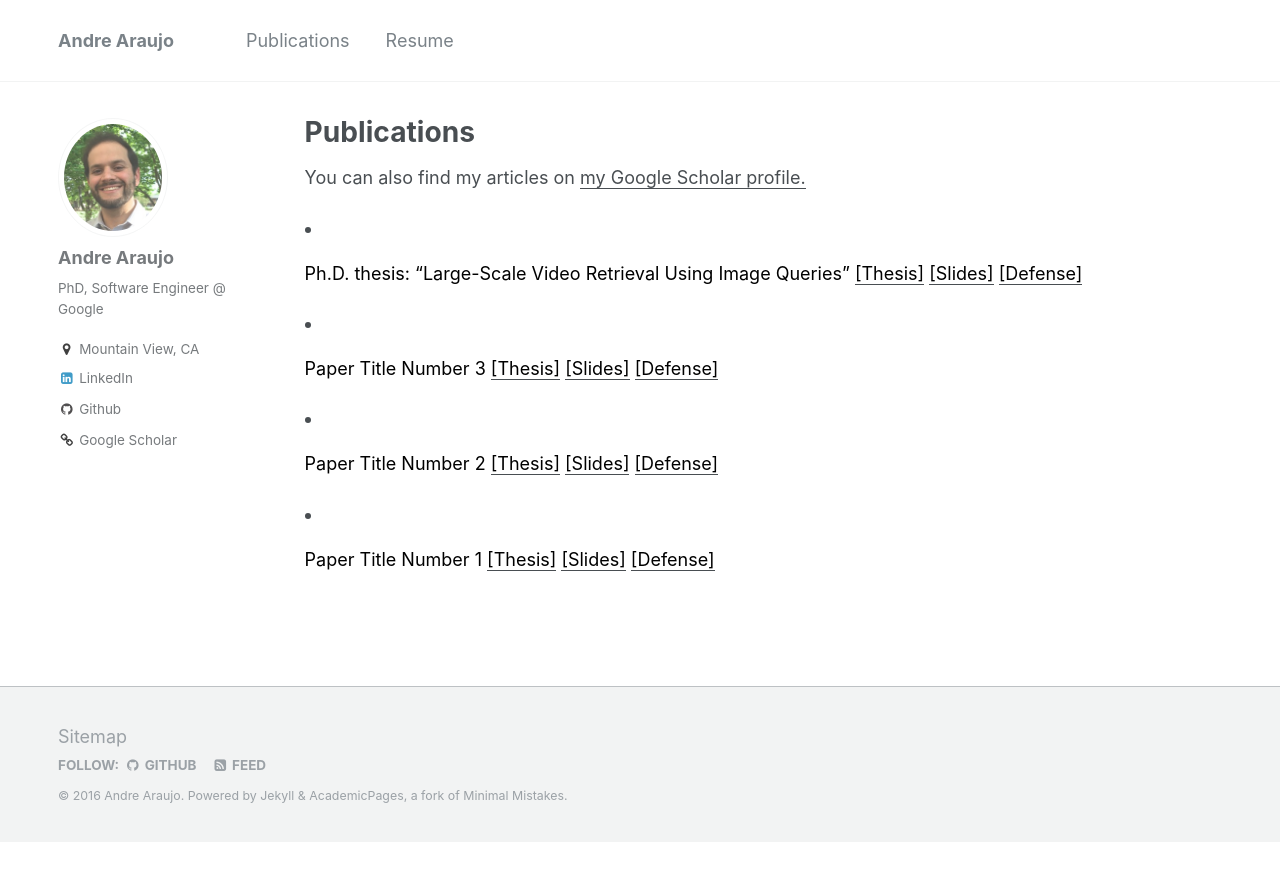
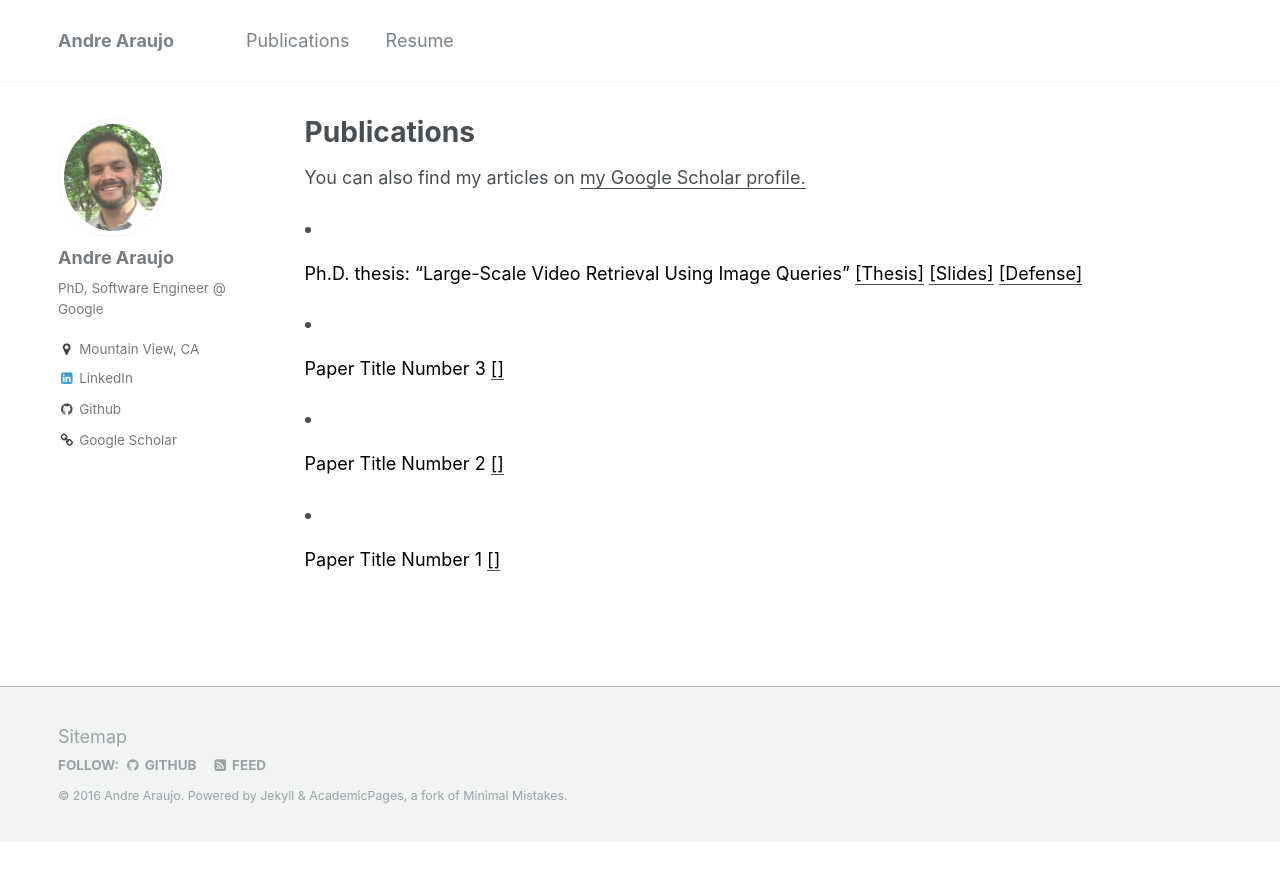
Before and after one commit to andrefaraujo/andrefaraujo.github.io, a Jekyll site: the page built from _pages/publications.md, in a window 1280 px wide. Shown: the top 881 px of the page. Built offline with Jekyll 4.4.1, drawn with Linux system fonts in a browser that asks for light colours.

Commit message:
Updated publications and thesis pub

```diff
--- a/_includes/publications-andre.html
+++ b/_includes/publications-andre.html
@@ -14,8 +14,32 @@
 
 <li>
   <p style="COLOR: black;">{{ title }}
-    <u><a href="{{ post.paperurl }}">[Thesis]</a></u>
+    {% if post.paperurl %}
+    <u><a href="{{ post.paperurl }}">[{{ post.papername }}]</a></u>
+    {% endif %}
+    {% if post.slideurl %}
     <u><a href="{{ post.slideurl }}">[Slides]</a></u>
-    <u><a href="{{ post.videourl }}">[Defense]</a></u>
+    {% endif %}
+    {% if post.posterurl %}
+    <u><a href="{{ post.posterurl }}">[Poster]</a></u>
+    {% endif %}
+    {% if post.videourl %}
+    <u><a href="{{ post.videourl }}">[{{ post.videoname }}]</a></u>
+    {% endif %}
+    {% if post.dataseturl %}
+    <u><a href="{{ post.dataseturl }}">[{{ post.datasetname }}]</a></u>
+    {% endif %}
+    {% if post.dataset2url %}
+    <u><a href="{{ post.dataset2url }}">[{{ post.dataset2name }}]</a></u>
+    {% endif %}
+    {% if post.dataset3url %}
+    <u><a href="{{ post.dataset3url }}">[{{ post.dataset3name }}]</a></u>
+    {% endif %}
+    {% if post.projecturl %}
+    <u><a href="{{ post.projecturl }}">[{{ post.projectname }}]</a></u>
+    {% endif %}
+    {% if post.codeurl %}
+    <u><a href="{{ post.codeurl }}">[{{ post.codename }}]</a></u>
+    {% endif %}
   </p>
 </li>
```
Also changed, not shown: _publications/2016-06-30-stanford-phd-thesis.md (+2 -0 lines).
